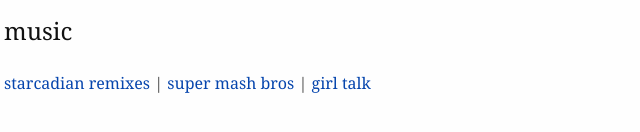
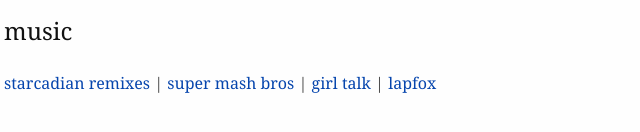
Before and after one commit to jakestanley/homepage, a plain HTML site: page index.html in a window 1280 px wide. Shown: the part 340-472 px from the top of the page, 124-764 px from the left. Drawn offline with Linux system fonts and the light colour scheme.

Commit message:
added lapfox to music link

```diff
--- a/index.html
+++ b/index.html
@@ -13,7 +13,7 @@
 <h3 id="other">other</h3>
 <p><a href="http://jakestanley.net/index.html">jakestanley.net</a> | <a href="http://jakestanley.net/www.xatworld.com/radio-search/">radio search</a></p>
 <h3 id="music">music</h3>
-<p><a href="https://soundcloud.com/starcadian/sets/remixes">starcadian remixes</a> | <a href="http://supermashbros.com/">super mash bros</a> | <a href="http://illegalart.net/girltalk/shop/index.html">girl talk</a></p>
+<p><a href="https://soundcloud.com/starcadian/sets/remixes">starcadian remixes</a> | <a href="http://supermashbros.com/">super mash bros</a> | <a href="http://illegalart.net/girltalk/shop/index.html">girl talk</a> | <a href="http://lapfoxtrax.com/">lapfox</a></p>
 
 
 <div class="vimiumReset vimiumHUD" style="right: 150px; display: none;"></div></body><div></div></html>
```
